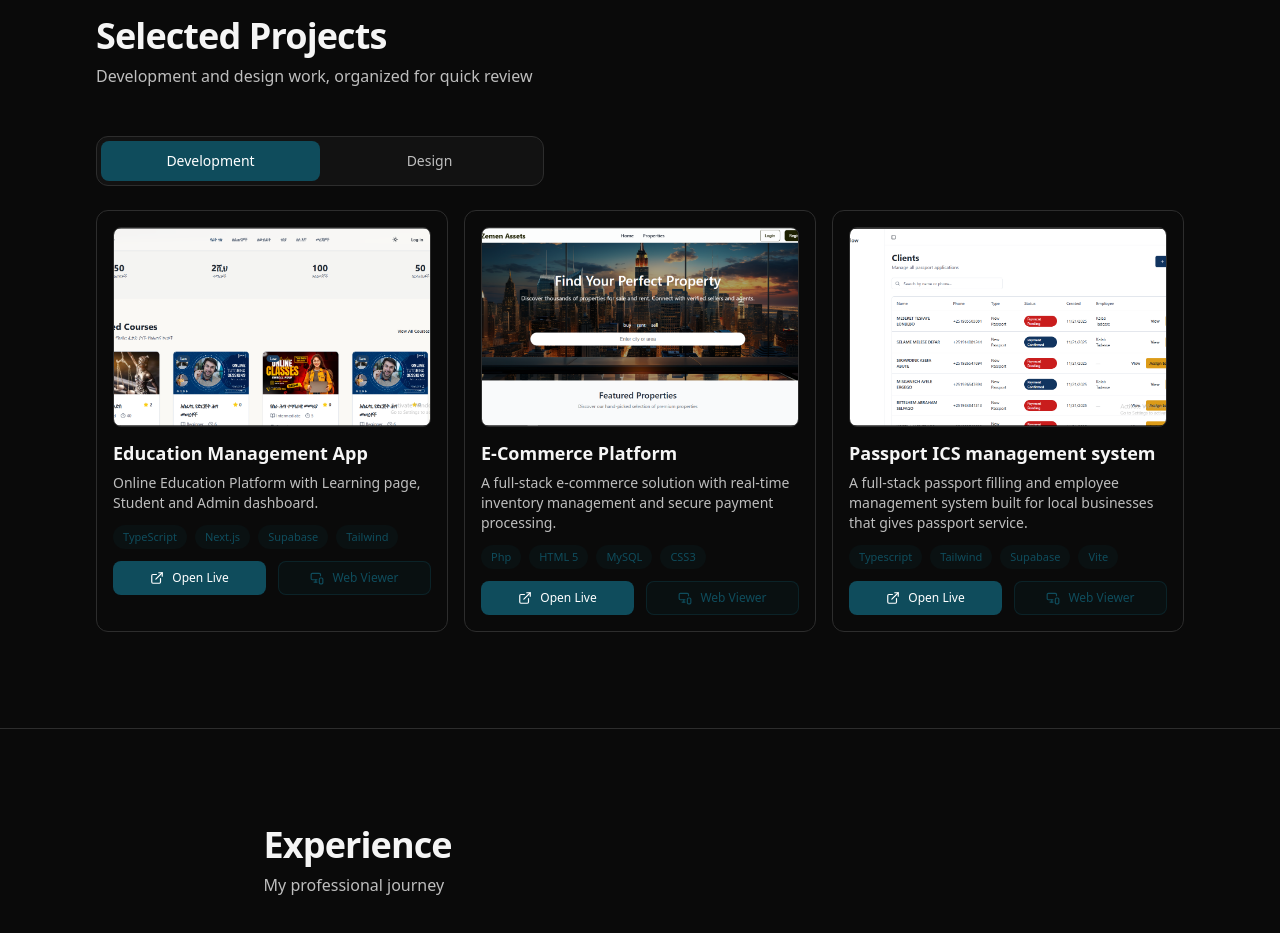
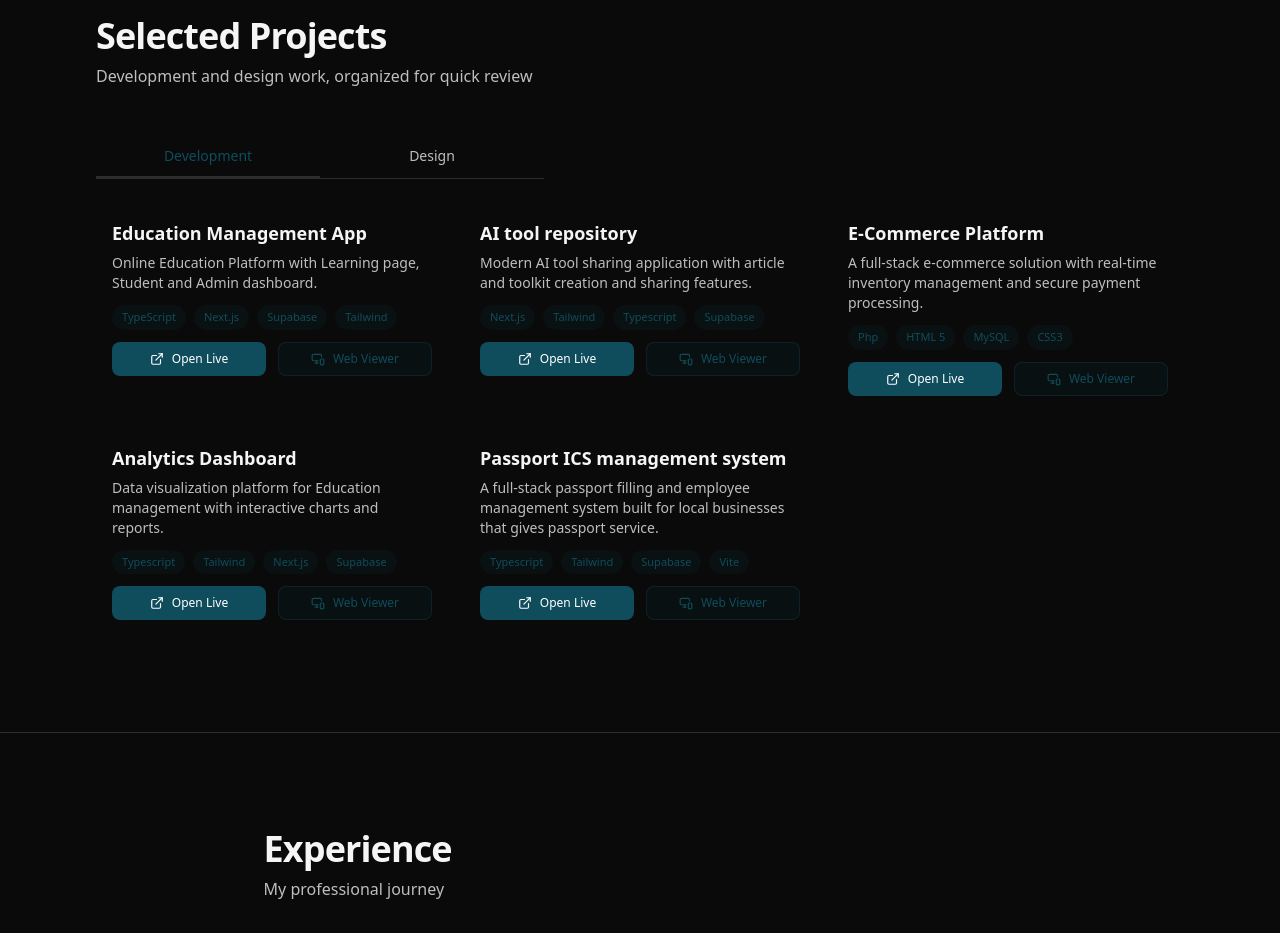
Before and after one commit to kallSTONE/kalab-tadesse, a React (Vite) app: page / in a window 1280 px wide. Shown: the part 2480-3413 px from the top of the page. Built offline with nearby package versions, Linux system fonts and the light colour scheme.

Commit message:
feat : minimalistic

```diff
--- a/src/App.tsx
+++ b/src/App.tsx
@@ -10,9 +10,7 @@ import Contact from './components/sections/Contact';
 function App() {
   return (
     <div className="min-h-screen">
-
       <Header />
-
         <main>
           <Hero />
           <About />
@@ -21,7 +19,6 @@ function App() {
           <Experience />
           <Contact />
         </main>
-
       <Footer />
     </div>
   );
--- a/src/components/sections/Projects.tsx
+++ b/src/components/sections/Projects.tsx
@@ -8,7 +8,10 @@ export default function Projects() {
   const [activeTab, setActiveTab] = useState<ProjectCategory>('development');
   const [viewerProject, setViewerProject] = useState<Project | null>(null);
 
-  const visibleProjects = projects.filter((project) => project.category === activeTab);
+  const developmentProjects = projects;
+  const designProject =
+    projects.find((project) => project.category === 'design') ?? null;
+  const designImages = designProject?.images ?? [];
 
   const handleOpenLive = (project: Project) => {
     window.open(project.liveUrl, '_blank', 'noopener,noreferrer');
@@ -26,12 +29,12 @@ export default function Projects() {
           />
 
           <div className="space-y-6">
-            <div className="inline-flex w-full max-w-md rounded-xl border border-border bg-bg-secondary p-1" role="tablist" aria-label="Project categories">
+            <div className="flex w-full max-w-md border-b border-border" role="tablist" aria-label="Project categories">
               <button
                 type="button"
                 role="tab"
                 aria-selected={activeTab === 'development'}
-                className={`w-1/2 rounded-lg px-4 py-2.5 text-sm font-medium transition-colors ${activeTab === 'development' ? 'bg-primary text-white' : 'text-text-secondary hover:text-text-primary hover:bg-bg-tertiary'}`}
+                className={`w-1/2 border-b-2 px-4 py-2.5 text-sm font-medium transition-colors ${activeTab === 'development' ? 'border-primary text-primary' : 'border-transparent text-text-secondary hover:text-text-primary'}`}
                 onClick={() => setActiveTab('development')}
               >
                 Development
@@ -40,15 +43,16 @@ export default function Projects() {
                 type="button"
                 role="tab"
                 aria-selected={activeTab === 'design'}
-                className={`w-1/2 rounded-lg px-4 py-2.5 text-sm font-medium transition-colors ${activeTab === 'design' ? 'bg-primary text-white' : 'text-text-secondary hover:text-text-primary hover:bg-bg-tertiary'}`}
+                className={`w-1/2 border-b-2 px-4 py-2.5 text-sm font-medium transition-colors ${activeTab === 'design' ? 'border-primary text-primary' : 'border-transparent text-text-secondary hover:text-text-primary'}`}
                 onClick={() => setActiveTab('design')}
               >
                 Design
               </button>
             </div>
 
+            {activeTab === 'development' ? (
               <div className="grid gap-4 sm:grid-cols-2 xl:grid-cols-3">
-              {visibleProjects.map((project) => (
+                {developmentProjects.map((project) => (
                   <ProjectCard
                     key={project.id}
                     project={project}
@@ -57,12 +61,32 @@ export default function Projects() {
                   />
                 ))}
 
-              {visibleProjects.length === 0 && (
-                <div className="col-span-full rounded-xl border border-border bg-bg-secondary p-6 text-sm text-text-secondary">
-                  No projects are in this category yet.
+                {developmentProjects.length === 0 && (
+                  <div className="col-span-full rounded-xl p-6 text-sm text-text-secondary">
+                    No projects are available yet.
                   </div>
                 )}
               </div>
+            ) : (
+              <div className="grid gap-4 sm:grid-cols-2 xl:grid-cols-3">
+                {designImages.map((image, index) => (
+                  <article key={`${designProject?.id}-image-${index}`} className="overflow-hidden rounded-xl">
+                    <img
+                      src={image}
+                      alt={`${designProject?.title ?? 'Design project'} preview ${index + 1}`}
+                      className="aspect-[16/10] h-full w-full object-cover"
+                      loading="lazy"
+                    />
+                  </article>
+                ))}
+
+                {designImages.length === 0 && (
+                  <div className="col-span-full rounded-xl p-6 text-sm text-text-secondary">
+                    No design images are available yet.
+                  </div>
+                )}
+              </div>
+            )}
           </div>
         </div>
       </section>
--- a/src/components/ui/ProjectCard.tsx
+++ b/src/components/ui/ProjectCard.tsx
@@ -16,19 +16,8 @@ export default function ProjectCard({
   const hiddenTechCount = Math.max(project.tech.length - visibleTech.length, 0);
 
   return (
-    <article className="group relative overflow-hidden rounded-xl border border-border bg-bg-primary p-3 sm:p-4">
-      <div className="pointer-events-none absolute inset-0 opacity-0 transition-opacity duration-300 group-hover:opacity-100 gradient-primary" />
-
-      <div className="relative space-y-3">
-        <div className="overflow-hidden rounded-lg border border-border bg-bg-tertiary">
-          {project.images?.[0] && (
-            <img
-              src={project.images[0]}
-              alt={project.title}
-              className="aspect-[16/10] h-full w-full object-cover transition-transform duration-500 group-hover:scale-105"
-            />
-          )}
-        </div>
+    <article className="rounded-xl p-3 sm:p-4">
+      <div className="space-y-3">
 
         <div className="space-y-1.5">
           <h3 className="text-base font-semibold text-text-primary sm:text-lg">
```
Lines whose indentation alone changed are shown as unchanged.
